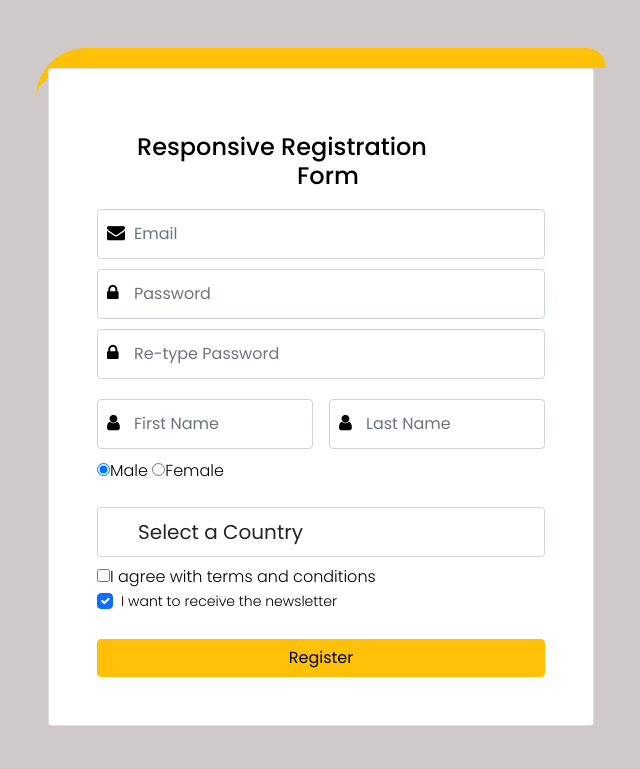
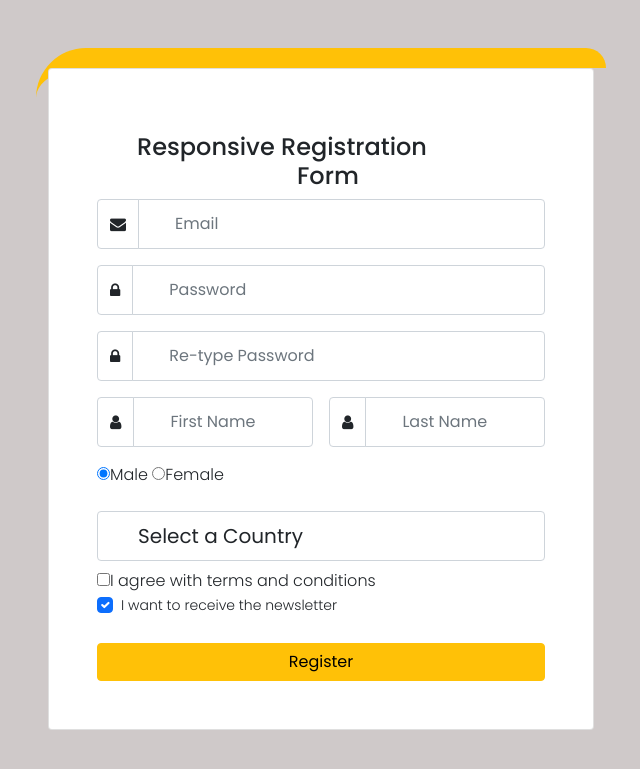
Before and after one commit to tytyne/registration, a PHP site: page /participants.php in a window 1280 px wide. Shown: the top 769 px of the page, without its empty margins (319-959 px from the left). Run offline with PHP 8.4, Linux system fonts and the light colour scheme; some libraries are stand-ins or nearby versions.

Commit message:
change design

```diff
--- a/css/style.css
+++ b/css/style.css
@@ -7,31 +7,13 @@
 }
 
 
-.height {
-    height: 100vh
-}
-
-.card {
-    border: none;
-    padding: 20px;
-    background-color:white;
-    color:black
-}
-
-.circle {
-    height: 20px;
-    width: 20px;
-    display: flex;
-    align-items: center;
-    justify-content: center;
-    background-color: gray;
-    color: #fff;
-    font-size: 10px;
-    border-radius: 50%
-}
+/* above form */
 .trial{
     border-top: 20px solid #ffc107;
     border-radius: 50px 20px;
+}
+#basic-addon3{
+    background-color: white;
 }
 
 .form-input {
--- a/participants.php
+++ b/participants.php
@@ -27,20 +27,40 @@
 
                     <!-- form -->
                 	<form id = "registration">
+                  <div class="input-group mb-3">
+                  <span class="input-group-text" id="basic-addon3"><i class="fa fa-envelope icon"></i></span>
+                  <input type = "text" class = "form-control" name = "PartEmail" placeholder = "Email" required="">
+                  </div>
 
-                        <div class="form-input"><i class="fa fa-envelope"></i><input type = "text" class = "form-control" name = "PartEmail" placeholder = "Email" required=""></div>
+                  <div class="input-group mb-3">
+                  <span class="input-group-text" id="basic-addon3"><i class="fa fa-lock icon"></i></span>
+                  <input type = "password" class = "form-control" name = "PartPassword" placeholder = "Password" id = "password" minlength="8" required="">
+                  </div>
 
-                        <div class="form-input"><i class="fa fa-lock"></i><input type = "password" class = "form-control" name = "PartPassword" placeholder = "Password" id = "password" minlength="8" required=""></div>
+                  <div class="input-group mb-3">
+                  <span class="input-group-text" id="basic-addon3"><i class="fa fa-lock icon"></i></span>
+                  <input type = "password" class = "form-control" name = "pwdRepeat" placeholder = "Re-type Password"  required="">
+                  </div>
 
-                        <div class="form-input"><i class="fa fa-lock"></i><input type = "password" class = "form-control" name = "pwdRepeat" placeholder = "Re-type Password"  required=""></div>
+
 
                   <div class="row align-items-center g-3">
                   <div class="col-6">
-                        <div class="form-input"><i class="fa fa-user"></i><input type = "text" class = "form-control" name = "PartFirstname" placeholder = "First Name"  required=""></div>
+
+                  <div class="input-group mb-3">
+                  <span class="input-group-text" id="basic-addon3"><i class="fa fa-user icon"></i></span>
+                  <input type = "text" class = "form-control" name = "PartFirstname" placeholder = "First Name"  required="">
+                  </div>
+
+
                   </div>
 
                 <div class="col-6">
-                        <div class="form-input"><i class="fa fa-user"></i><input type = "text" class = "form-control" name = "PartLastname" placeholder = "Last Name"  required=""></div>
+
+                <div class="input-group mb-3">
+                  <span class="input-group-text" id="basic-addon3"><i class="fa fa-user icon"></i></span>
+                  <input type = "text" class = "form-control" name = "PartLastname" placeholder = "Last Name"  required="">
+                  </div>
                 </div>
                 </div>
 
```
Lines whose indentation alone changed are shown as unchanged.
